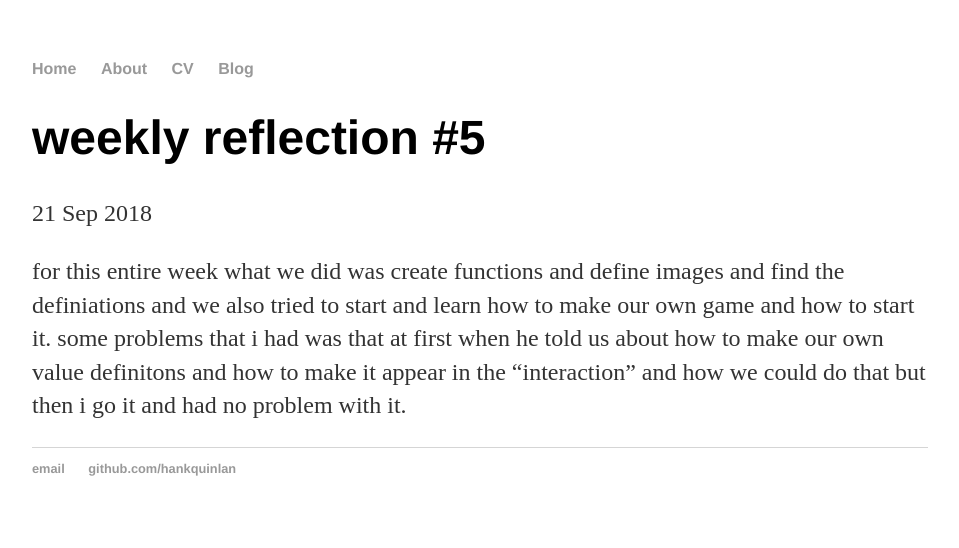
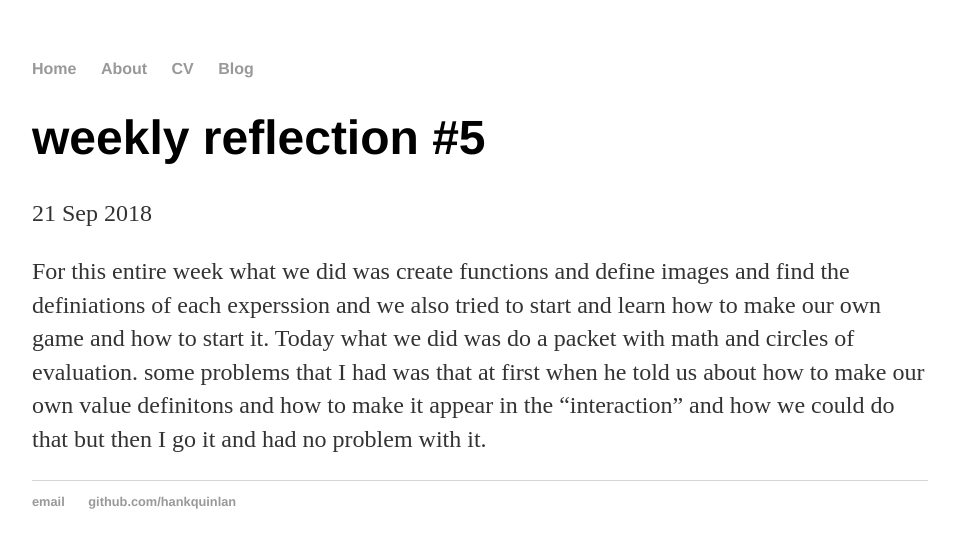
Before and after one commit to naydelinp0123/naydelinp0123.github.io, a Jekyll site: the page built from _posts/2018-10-26-my-life.md, in a window 1280 px wide. Shown: the top 548 px of the page, without its empty margins (160-1119 px from the left). Built offline with Jekyll 4.4.1, drawn with Linux system fonts in a browser that asks for light colours.

Commit message:
Update 2018-10-26-my-life.md

```diff
--- a/_posts/2018-10-26-my-life.md
+++ b/_posts/2018-10-26-my-life.md
@@ -4,8 +4,10 @@
 date: 2018-09-21
 ---
 
-for this entire week what we did was create functions and define images and
-find the definiations and we also tried to start and learn how to make our own game and
-how to start it. some problems that i had was that at first when he told us about
-how to make our own value definitons and how  to make it appear in the "interaction"
-and how we could do that but then i go it and had no problem with it.
+For this entire week what we did was create functions and define images and
+find the definiations of each experssion and we also tried to start and learn how
+to make our own game and how to start it. Today what we did was do a packet with math
+and circles of evaluation. some problems that I had was that at
+first when he told us about how to make our own value definitons and how
+to make it appear in the "interaction" and how we could do that but then
+I go it and had no problem with it.
```
